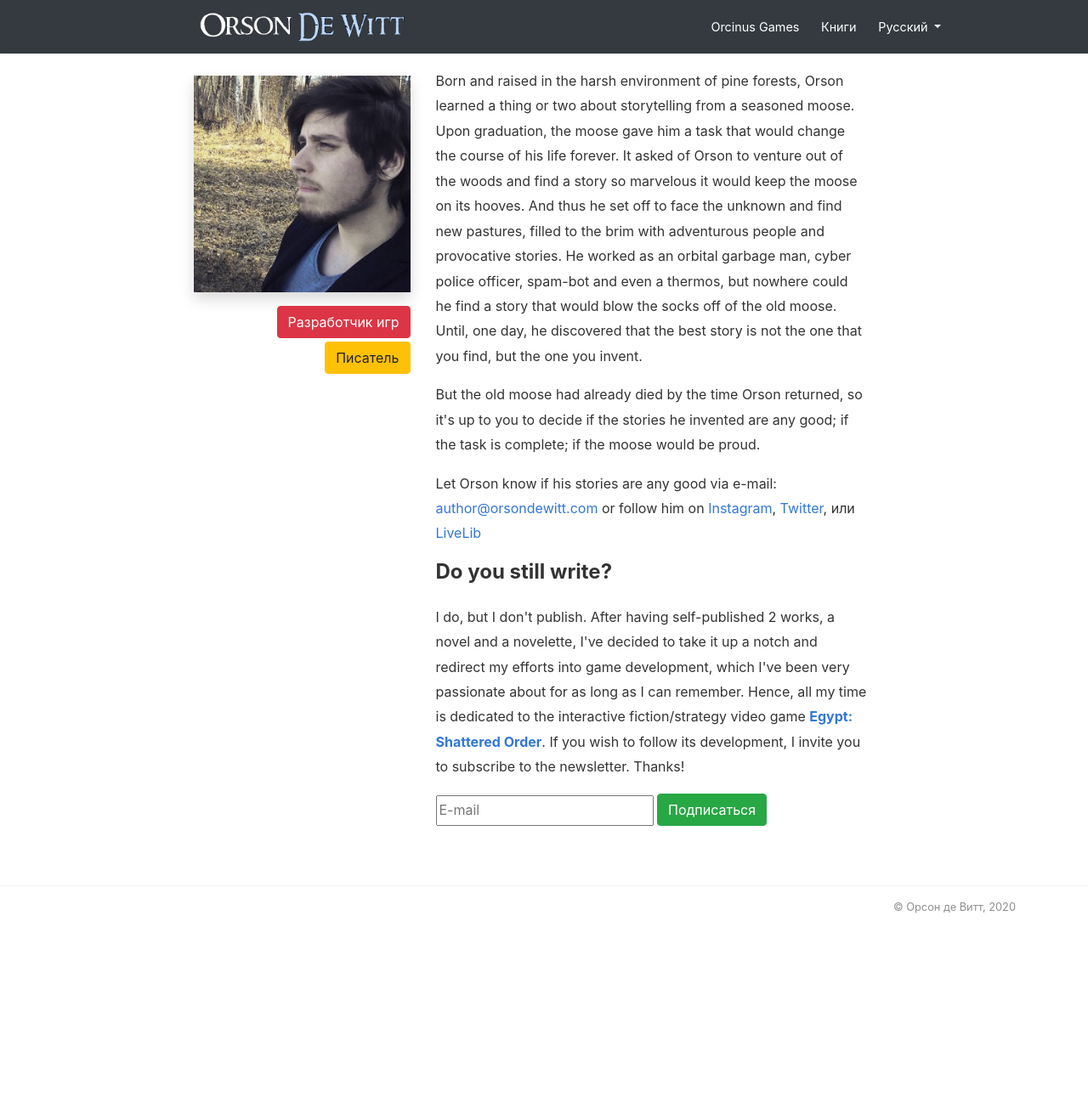
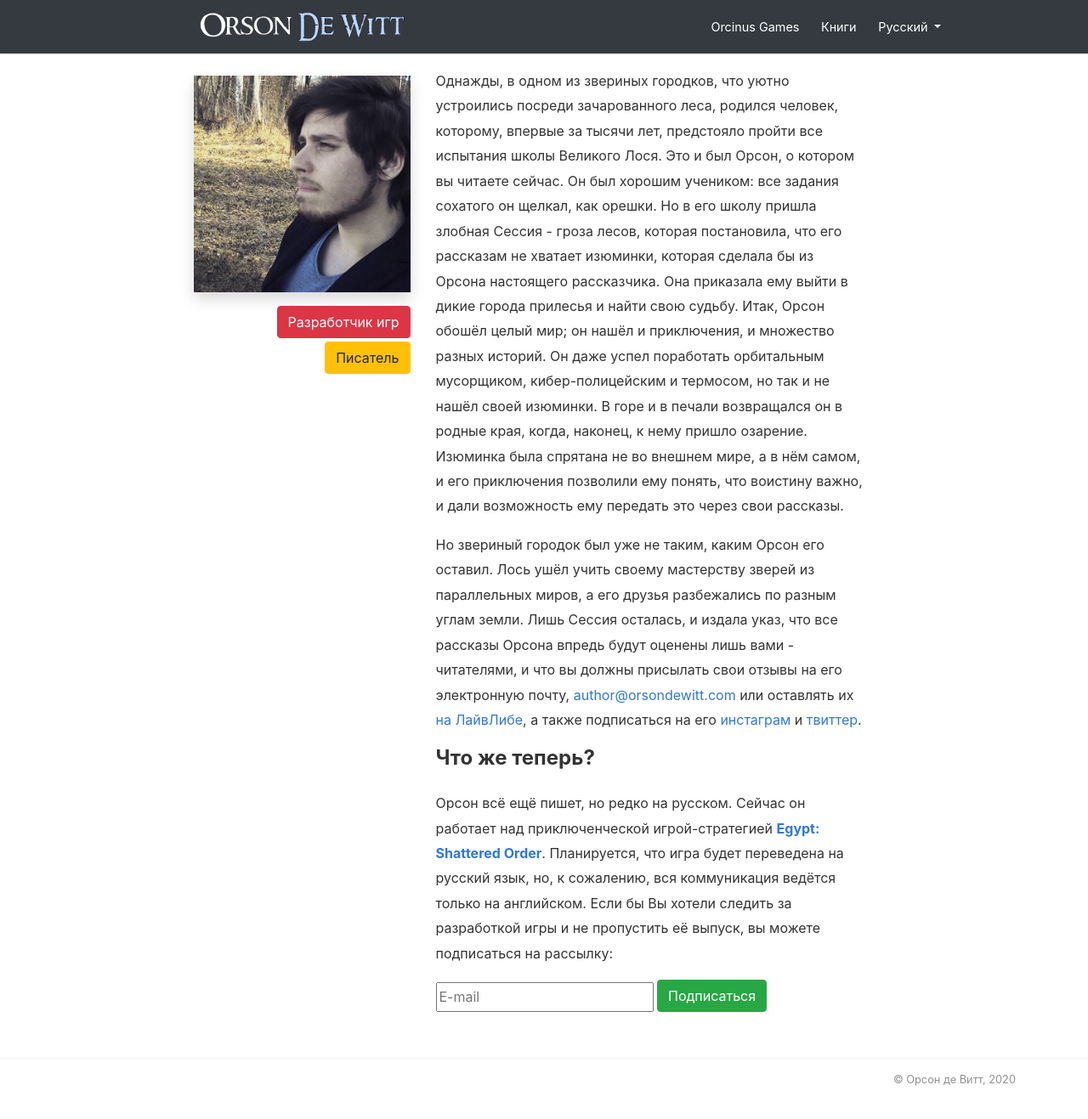
Before and after one commit to orson-dewitt/orson-dewitt.github.io, a Jekyll site: the page built from _pages/about.md, in a window 1280 px wide and 1354 px high. Shown: the top 1317 px of the window at 85% size. Built offline with Jekyll 4.4.1, drawn with Linux system fonts in a browser that asks for light colours; nearby versions of some CDN libraries.

Commit message:
Update about.md

```diff
--- a/_pages/about.md
+++ b/_pages/about.md
@@ -13,16 +13,14 @@ comments: false
 </div>
 </div>
 <div class="col-md-8 col-lg-6 pr-5">
-<p>Born and raised in the harsh environment of pine forests, Orson learned a thing or two about storytelling from a seasoned moose. Upon graduation, the moose gave him a task that would change the course of his life forever. It asked of Orson to venture out of the woods and find a story so marvelous it would keep the moose on its hooves. And thus he set off to face the unknown and find new pastures, filled to the brim with adventurous people and provocative stories. He worked as an orbital garbage man, cyber police officer, spam-bot and even a thermos, but nowhere could he find a story that would blow the socks off of the old moose. Until, one day, he discovered that the best story is not the one that you find, but the one you invent.
+<p>Однажды, в одном из звериных городков, что уютно устроились посреди зачарованного леса, родился человек, которому, впервые за тысячи лет, предстояло пройти все испытания школы Великого Лося. Это и был Орсон, о котором вы читаете сейчас. Он был хорошим учеником: все задания сохатого он щелкал, как орешки. Но в его школу пришла злобная Сессия - гроза лесов, которая постановила, что его рассказам не хватает изюминки, которая сделала бы из Орсона настоящего рассказчика. Она приказала ему выйти в дикие города прилесья и найти свою судьбу. Итак, Орсон обошёл целый мир; он нашёл и приключения, и множество разных историй. Он даже успел поработать орбитальным мусорщиком, кибер-полицейским и термосом, но так и не нашёл своей изюминки. В горе и в печали возвращался он в родные края, когда, наконец, к нему пришло озарение. Изюминка была спрятана не во внешнем мире, а в нём самом, и его приключения позволили ему понять, что воистину важно, и дали возможность ему передать это через свои рассказы.
 </p><p>
-But the old moose had already died by the time Orson returned, so it's up to you to decide if the stories he invented are any good; if the task is complete; if the moose would be proud.<p>
-Let Orson know if his stories are any good via e-mail: <a href="mailto:author@orsondewitt.com">author@orsondewitt.com</a> or follow him on
+Но звериный городок был уже не таким, каким Орсон его оставил. Лось ушёл учить своему мастерству зверей из параллельных миров, а его друзья разбежались по разным углам земли. Лишь Сессия осталась, и издала указ, что все рассказы Орсона впредь будут оценены лишь вами - читателями, и что вы должны присылать свои отзывы на его электронную почту, <a href="mailto:author@orsondewitt.com">author@orsondewitt.com</a> или оставлять их <a href="https://www.livelib.ru/author/853350-orson-de-vitt" target="_blank" alt="LiveLib" title="Лайвлиб">на ЛайвЛибе</a>, а также подписаться на его
 
-<a href="http://instagram.com/OrsonDeWitt" target="_blank" alt="Instagram" title="Подписаться на Instagram">Instagram</a>,
-<a href="http://twitter.com/intent/follow?source=followbutton&variant=1.0&screen_name=OrsonDeWitt" target="_blank" alt="Twitter" title="Twitter">Twitter</a>, или
-<a href="https://www.livelib.ru/author/853350-orson-de-vitt" target="_blank" alt="LiveLib" title="Лайвлиб">LiveLib</a>
+<a href="http://instagram.com/OrsonDeWitt" target="_blank" alt="Instagram" title="Подписаться на Instagram">инстаграм</a> и
+<a href="http://twitter.com/intent/follow?source=followbutton&var.." target="_blank" alt="Twitter" title="Twitter">твиттер</a>.
 </p>
 
-<h4>Do you still write?</h4>
-<p>I do, but I don't publish. After having self-published 2 works, a novel and a novelette, I've decided to take it up a notch and redirect my efforts into game development, which I've been very passionate about for as long as I can remember. Hence, all my time is dedicated to the interactive fiction/strategy video game <strong><a target="_blank" href="https://egypt.orcinusgames.com/" title="Visit the website">Egypt: Shattered Order</a></strong>. If you wish to follow its development, I invite you to subscribe to the newsletter. Thanks!</p>
+<h4>Что же теперь?</h4>
+<p>Орсон всё ещё пишет, но редко на русском. Сейчас он работает над приключенческой игрой-стратегией <strong><a target="_blank" href="https://egypt.orcinusgames.com/" title="посетить веб-сайт">Egypt: Shattered Order</a></strong>. Планируется, что игра будет переведена на русский язык, но, к сожалению, вся коммуникация ведётся только на английском. Если бы Вы хотели следить за разработкой игры и не пропустить её выпуск, вы можете подписаться на рассылку:</p>
 {% include subscribe.html %}
```
